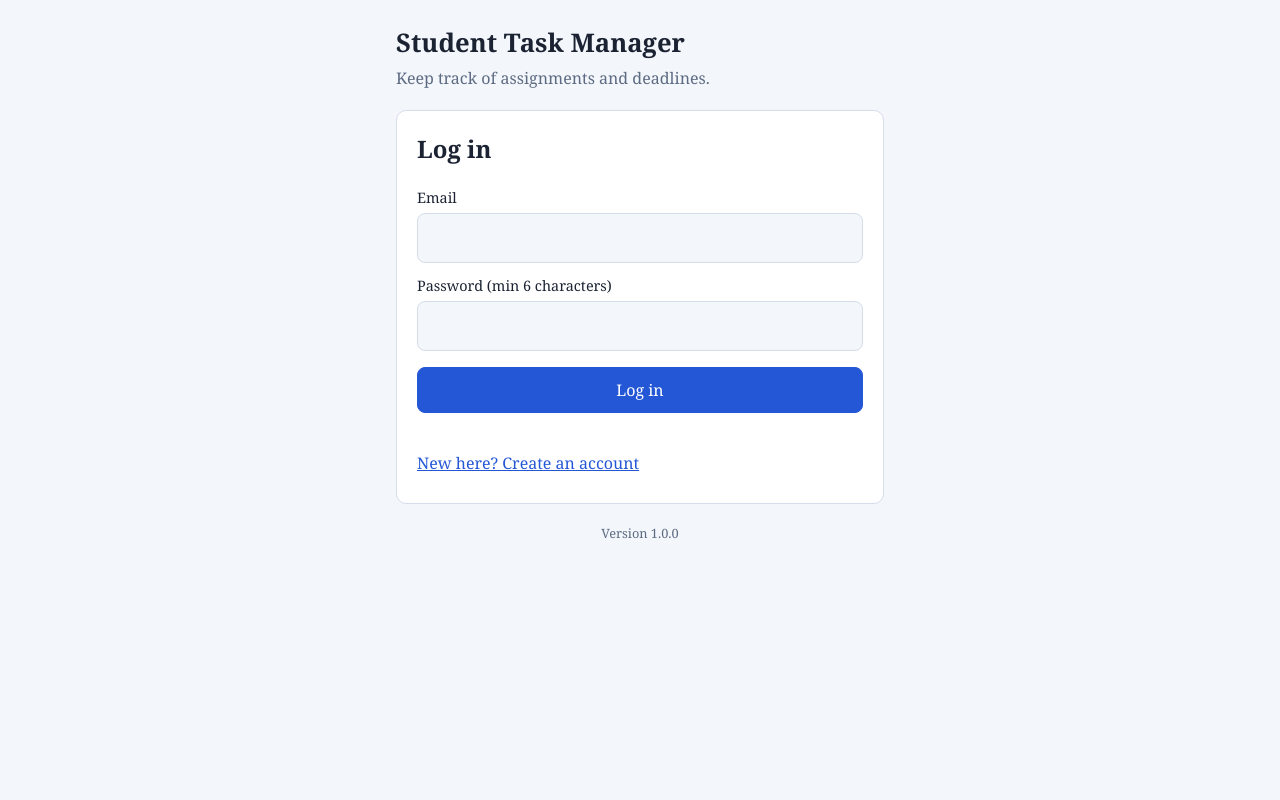
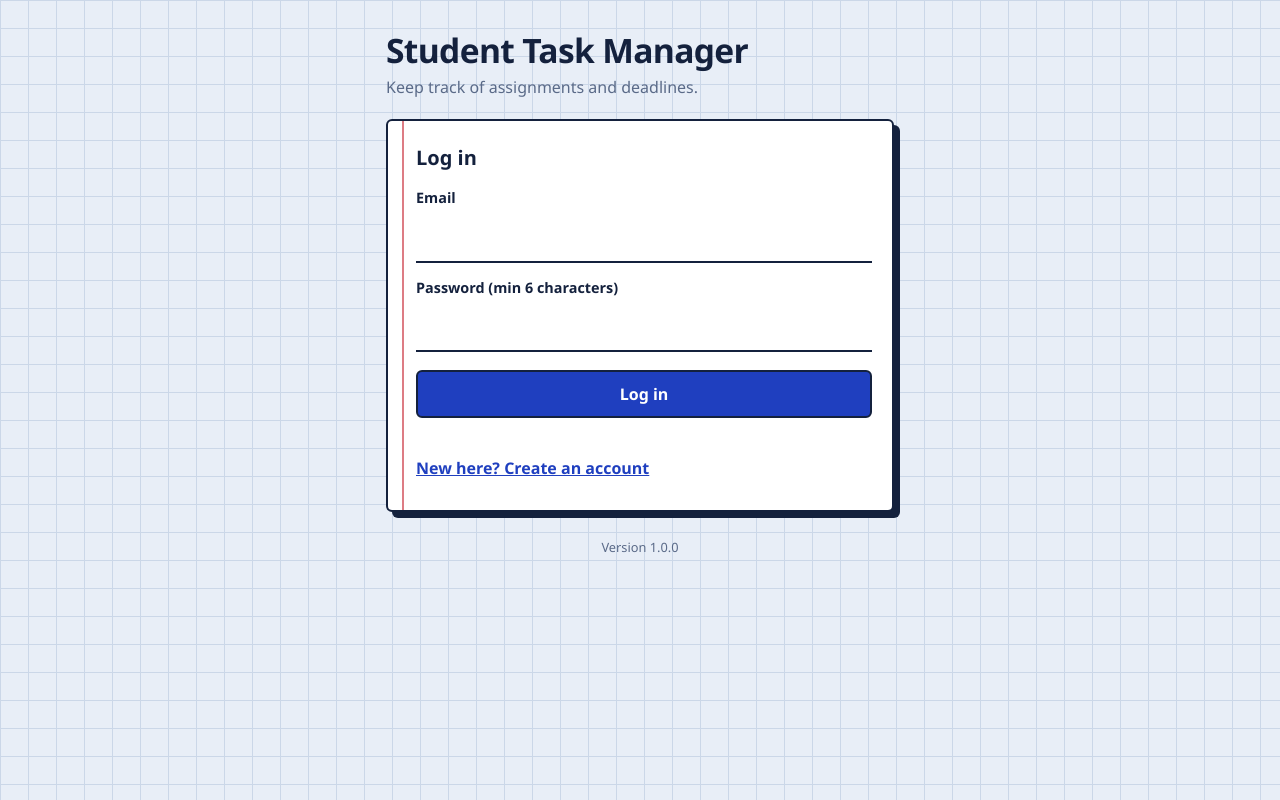
Before and after one commit to qandeelawan1-coder/student-task-manager, a plain HTML site: page index.html in a window 1280 px wide. Drawn offline with Linux system fonts and the light colour scheme.

Commit message:
Initial commit

```diff
--- a/index.html
+++ b/index.html
@@ -6,53 +6,90 @@
 <title>Student Task Manager</title>
 <style>
   :root {
-    --bg: #f3f6fb; --surface: #ffffff; --text: #1b2333; --muted: #5d6b82;
-    --accent: #2457d6; --accent-text: #ffffff; --border: #d5dcea; --danger: #b3261e; --ok: #1d7a46;
+    --bg: #e8eef7; --grid: #cbd7e8; --sheet: #ffffff; --ink: #14213d; --muted: #5a6a88;
+    --accent: #1f3fbf; --accent-text: #ffffff; --line: #d9e1ef; --mark: #ffe14d; --mark-text: #14213d;
+    --danger: #c1121f; --ok: #176b3a;
   }
   @media (prefers-color-scheme: dark) {
     :root {
-      --bg: #11151d; --surface: #1a2030; --text: #e8edf7; --muted: #9aa8c2;
-      --accent: #6c93ff; --accent-text: #0e1320; --border: #2c3650; --danger: #ff8a80; --ok: #6fd69b;
+      --bg: #0e1526; --grid: #1a2540; --sheet: #172036; --ink: #eaf0ff; --muted: #97a6c6;
+      --accent: #7f9cff; --accent-text: #0e1526; --line: #2a3756; --mark: #7a6500; --mark-text: #fff6c2;
+      --danger: #ff8b94; --ok: #7bdca3;
     }
   }
   * { box-sizing: border-box; }
-  body { margin: 0; font-family: Georgia, "Times New Roman", serif; background: var(--bg); color: var(--text); line-height: 1.5; }
-  main { max-width: 520px; margin: 0 auto; padding: 24px 16px 48px; }
-  h1 { font-size: 1.6rem; margin: 0 0 4px; }
-  .sub { color: var(--muted); margin: 0 0 20px; }
-  .card { background: var(--surface); border: 1px solid var(--border); border-radius: 10px; padding: 20px; }
-  label { display: block; font-size: .9rem; margin: 12px 0 4px; }
+  body {
+    margin: 0; color: var(--ink); line-height: 1.5;
+    font-family: "Avenir Next", "Segoe UI", system-ui, -apple-system, Roboto, sans-serif;
+    background-color: var(--bg);
+    background-image:
+      linear-gradient(var(--grid) 1px, transparent 1px),
+      linear-gradient(90deg, var(--grid) 1px, transparent 1px);
+    background-size: 28px 28px;
+  }
+  main { max-width: 540px; margin: 0 auto; padding: 32px 16px 48px; }
+  header { margin-bottom: 20px; }
+  h1 { font-size: 2.1rem; line-height: 1.1; margin: 0 0 6px; letter-spacing: -0.02em; font-weight: 800; }
+  .sub { color: var(--muted); margin: 0; }
+  .sheet {
+    background: var(--sheet); border: 2px solid var(--ink); border-radius: 6px;
+    padding: 22px 20px 22px 28px; box-shadow: 6px 6px 0 var(--ink);
+    position: relative;
+  }
+  .sheet::before { /* margin rule */
+    content: ""; position: absolute; top: 0; bottom: 0; left: 14px; width: 2px; background: var(--danger); opacity: .55;
+  }
+  h2 { margin: 0 0 4px; font-size: 1.25rem; }
+  label { display: block; font-size: .9rem; font-weight: 600; margin: 14px 0 4px; }
   input[type=text], input[type=email], input[type=password] {
-    width: 100%; padding: 12px; font: inherit; border: 1px solid var(--border); border-radius: 8px;
-    background: var(--bg); color: var(--text);
+    width: 100%; padding: 12px; font: inherit; color: var(--ink); background: transparent;
+    border: 0; border-bottom: 2px solid var(--ink); border-radius: 0;
   }
-  button { font: inherit; cursor: pointer; border-radius: 8px; border: 1px solid var(--border); background: var(--surface); color: var(--text); padding: 10px 14px; min-height: 44px; }
-  button.primary { background: var(--accent); color: var(--accent-text); border-color: var(--accent); width: 100%; margin-top: 16px; }
-  button.link { border: none; background: none; color: var(--accent); padding: 8px 0; min-height: 0; text-decoration: underline; }
+  input::placeholder { color: var(--muted); }
+  input[type=text]:focus, input[type=email]:focus, input[type=password]:focus { outline: none; background: var(--line); }
+  button {
+    font: inherit; font-weight: 600; cursor: pointer; color: var(--ink); background: var(--sheet);
+    border: 2px solid var(--ink); border-radius: 6px; padding: 10px 14px; min-height: 44px;
+    transition: transform .08s, box-shadow .08s;
+  }
+  button:hover { transform: translate(-1px, -1px); box-shadow: 3px 3px 0 var(--ink); }
+  button:active { transform: translate(1px, 1px); box-shadow: none; }
+  button.primary { background: var(--accent); color: var(--accent-text); width: 100%; margin-top: 18px; }
+  button.link { border: none; background: none; color: var(--accent); padding: 8px 0; min-height: 0; text-decoration: underline; box-shadow: none; transform: none; }
   :focus-visible { outline: 3px solid var(--accent); outline-offset: 2px; }
-  .msg { min-height: 1.4em; margin: 10px 0 0; font-size: .9rem; }
+  .msg { min-height: 1.4em; margin: 10px 0 0; font-size: .9rem; font-weight: 600; }
   .msg.err { color: var(--danger); } .msg.ok { color: var(--ok); }
-  .bar { display: flex; justify-content: space-between; align-items: center; margin-bottom: 16px; gap: 8px; }
-  .add { display: flex; gap: 8px; margin-bottom: 8px; }
+  .bar { display: flex; justify-content: space-between; align-items: center; gap: 8px; margin-bottom: 4px; }
+  .count { color: var(--muted); font-size: .9rem; margin: 0 0 14px; }
+  .add { display: flex; gap: 8px; align-items: flex-end; }
   .add input { flex: 1; }
-  ul { list-style: none; padding: 0; margin: 16px 0 0; }
-  li { display: flex; align-items: center; gap: 10px; padding: 10px 0; border-top: 1px solid var(--border); }
+  ul { list-style: none; padding: 0; margin: 14px 0 0; }
+  li { display: flex; align-items: center; gap: 12px; padding: 10px 0; border-top: 1px dashed var(--line); }
   li span { flex: 1; word-break: break-word; }
-  li.done span { text-decoration: line-through; color: var(--muted); }
-  li input[type=checkbox] { width: 22px; height: 22px; }
-  .empty { color: var(--muted); text-align: center; padding: 16px 0 4px; }
+  li.done span { background: var(--mark); color: var(--mark-text); padding: 0 4px; border-radius: 2px; -webkit-box-decoration-break: clone; box-decoration-break: clone; }
+  li input[type=checkbox] { width: 24px; height: 24px; accent-color: var(--accent); flex: none; }
+  li button { padding: 6px 10px; min-height: 40px; font-size: .85rem; color: var(--danger); border-color: var(--danger); background: transparent; }
+  li button:hover { box-shadow: 2px 2px 0 var(--danger); }
+  .empty { color: var(--muted); display: block; text-align: center; padding: 18px 0 4px; border-top: 1px dashed var(--line); }
   .hidden { display: none; }
-  .ver { text-align: center; color: var(--muted); font-size: .8rem; margin-top: 20px; }
+  .ver { text-align: center; color: var(--muted); font-size: .8rem; margin-top: 26px; }
+  @media (max-width: 480px) {
+    h1 { font-size: 1.7rem; }
+    .sheet { box-shadow: 4px 4px 0 var(--ink); }
+  }
+  @media (prefers-reduced-motion: reduce) { button { transition: none; } }
 </style>
 </head>
 <body>
 <main>
-  <h1>Student Task Manager</h1>
-  <p class="sub">Keep track of assignments and deadlines.</p>
+  <header>
+    <h1>Student Task Manager</h1>
+    <p class="sub">Keep track of assignments and deadlines.</p>
+  </header>
 
   <!-- Auth view -->
-  <section id="authView" class="card">
-    <h2 id="authTitle" style="margin-top:0">Log in</h2>
+  <section id="authView" class="sheet">
+    <h2 id="authTitle">Log in</h2>
     <div id="nameRow" class="hidden">
       <label for="name">Name</label>
       <input type="text" id="name" autocomplete="name">
@@ -67,13 +104,14 @@
   </section>
 
   <!-- Task view -->
-  <section id="taskView" class="card hidden">
+  <section id="taskView" class="sheet hidden">
     <div class="bar">
-      <strong id="welcome"></strong>
+      <h2 id="welcome"></h2>
       <button id="logoutBtn" type="button">Log out</button>
     </div>
+    <p id="count" class="count"></p>
     <div class="add">
-      <input type="text" id="taskTitle" placeholder="New task" aria-label="Task title" maxlength="120">
+      <input type="text" id="taskTitle" placeholder="What needs doing?" aria-label="Task title" maxlength="120">
       <button id="addBtn" type="button">Add task</button>
     </div>
     <p id="taskMsg" class="msg err" role="alert"></p>
@@ -166,6 +204,8 @@
   function render() {
     var list = $("taskList");
     var tasks = getTasks();
+    var doneCount = tasks.filter(function (t) { return t.done; }).length;
+    $("count").textContent = tasks.length ? doneCount + " of " + tasks.length + " done" : "";
     list.innerHTML = "";
     if (!tasks.length) {
       var p = document.createElement("li");
```
